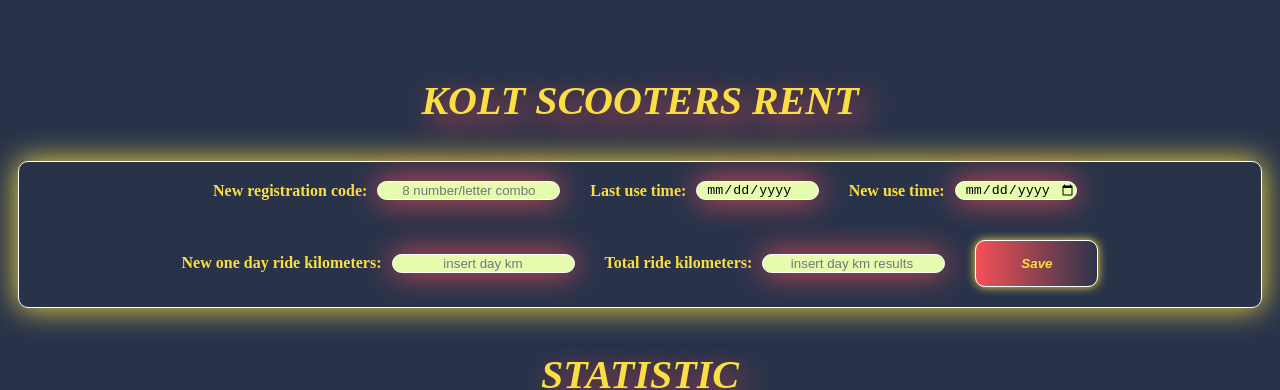
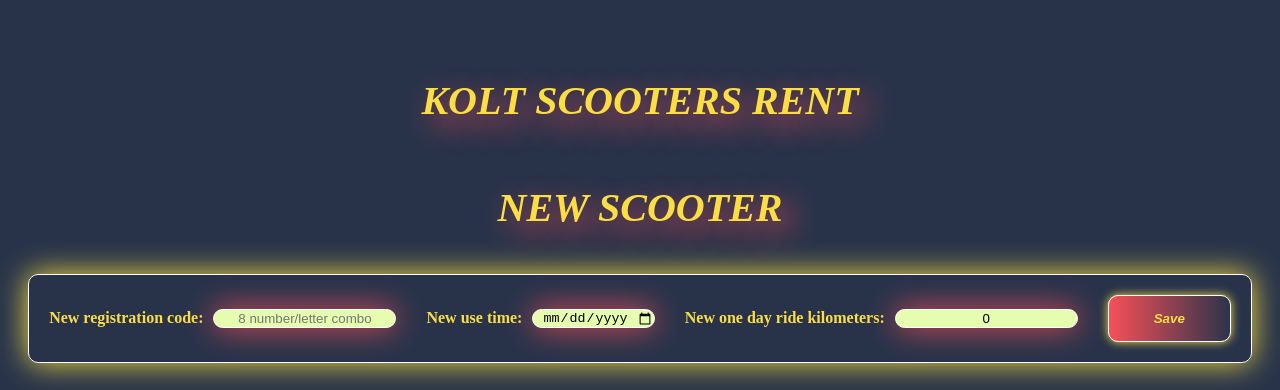
Before and after one commit to dkeparute/Scooters, a React (Create React App) app: page / in a window 1280 px wide. Shown: the top 390 px of the page. Built offline with nearby package versions, Linux system fonts and the light colour scheme; no server answers.

Commit message:
Scooter veikia

```diff
--- a/src/App.jsx
+++ b/src/App.jsx
@@ -217,7 +217,7 @@ function App() {
       <Message showMsg={showMsg} msg={msg.current} />
       <NewScooter create={create} />
       <Statistic stats={stats} groupStats={groupStats} />
-      <Filter sort={sort} code={code} setFilterBy={setFilterBy} setSearchBy={setSearchBy} reset={reset} simpleSort={simpleSort}/>
+      <Filter sort={sort} code={code} setFilterBy={setFilterBy} setSearchBy={setSearchBy} reset={reset} simpleSort={simpleSort} />
       <Modal showModal={showModal} hide={hide} modalElement={modalElement} deleteScooter={deleteScooter} edit={edit} />
       <Scooters scooters={scooters} deleteScooter={deleteScooter} modal={modal} />
     </div>
--- a/src/Components/NewScooter.jsx
+++ b/src/Components/NewScooter.jsx
@@ -7,8 +7,8 @@ function NewScooter({ create }) {
         registration_code: '',
         is_busy: false,
         last_use_time: '',
-        total_ride_kilometers: '',
-        one_day_ride: ''
+        total_ride_kilometers: 0,
+        one_day_ride: 0
     })
 
     // inputu kontroliavimas, daroma inputu kopija nes tiesiogiai steito keisti negalima, norint gauti reiksme naudojam e.target.value
@@ -23,16 +23,16 @@ function NewScooter({ create }) {
 
     const handleCreate = () => {
         create(inputs);
-        if(inputs.registration_code === '') {
+        if (inputs.registration_code === '') {
             alert('Registration code field can not be empty');
         }
-        if(inputs.last_use_time === 'mm/dd/yyyy') {
+        if (inputs.last_use_time === 'mm/dd/yyyy') {
             alert('Last use time field can not be empty');
         }
-        if(inputs.total_ride_kilometers === '') {
+        if (inputs.total_ride_kilometers === '') {
             alert('Total ride kilometers field can not be empty');
         }
-        if(inputs.one_day_ride === '') {
+        if (inputs.one_day_ride === '') {
             alert('One day ride field can not be empty');
         }
         // resetina inputu info kai sukuriamas naujas scooteris
@@ -40,22 +40,21 @@ function NewScooter({ create }) {
             registration_code: '',
             is_busy: false,
             last_use_time: '',
-            total_ride_kilometers: '',
-            one_day_ride: ''
+            total_ride_kilometers: 0,
+            one_day_ride: 0
         })
     }
 
 
     return (
         // Cia yr akontroliuojamas komponentas. Kiekvienas inputas turi savo STATE, be State bueji begaslim kontroliuoti. Yra būdingas onChange eventas, jis pasileis kai ką nors įrašysim.
+        <>
+        <h2>New scooter</h2>
         <div className='new-item'>
             <div className='each-new-item'>
                 <span>New registration code: </span> <input type="text" value={inputs.registration_code} onChange={(e) => control(e, 'registration_code')} placeholder='8 number/letter combo' required minLength="8" maxLength="8" onKeyPress={(event) => {
                     if (!/[ABCDEFGHIJKLMNOPQRSTUVWXYZabcdefghijklmnopqrstuvwxyz0123456789]/.test(event.key)) { event.preventDefault(); }
                 }} />
-                </div>
-                <div className='each-new-item'>
-                    <span>Last use time: </span> <input type='date' value={inputs.last_use_time} onChange={(e) => control(e, 'last_use_time')} readOnly />
             </div>
             <div className='each-new-item'>
                 <span>New use time: </span> <input type='date' value={inputs.last_use_time} onChange={(e) => control(e, 'last_use_time')} required />
@@ -66,14 +65,10 @@ function NewScooter({ create }) {
                 }} />
             </div>
             <div className='each-new-item'>
-                    <span>Total ride kilometers: </span> <input type="text" value={inputs.total_ride_kilometers} onChange={(e) => control(e, 'total_ride_kilometers')} placeholder='insert day km results ' required onKeyPress={(event) => {
-                        if (!/[0-9]/.test(event.key)) { event.preventDefault(); }
-                    }} />
-                </div>
-                <div className='each-new-item'>
                 <button onClick={handleCreate}>Save</button>
             </div>
         </div>
+        </>
     );
 }
 export default NewScooter;
```
Also changed, not shown: 1 other file (tests, documents, lock files or other folders). Lines whose indentation alone changed are shown as unchanged.
